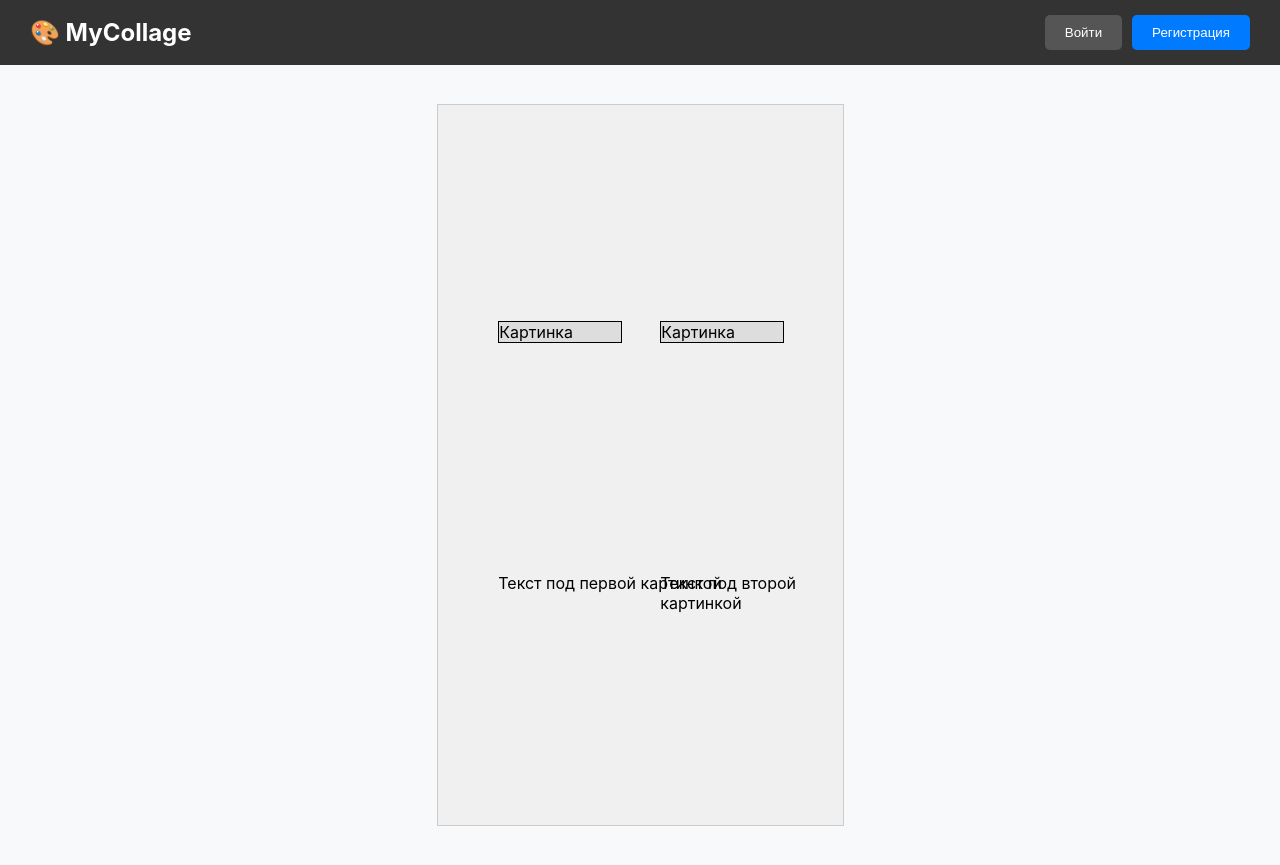
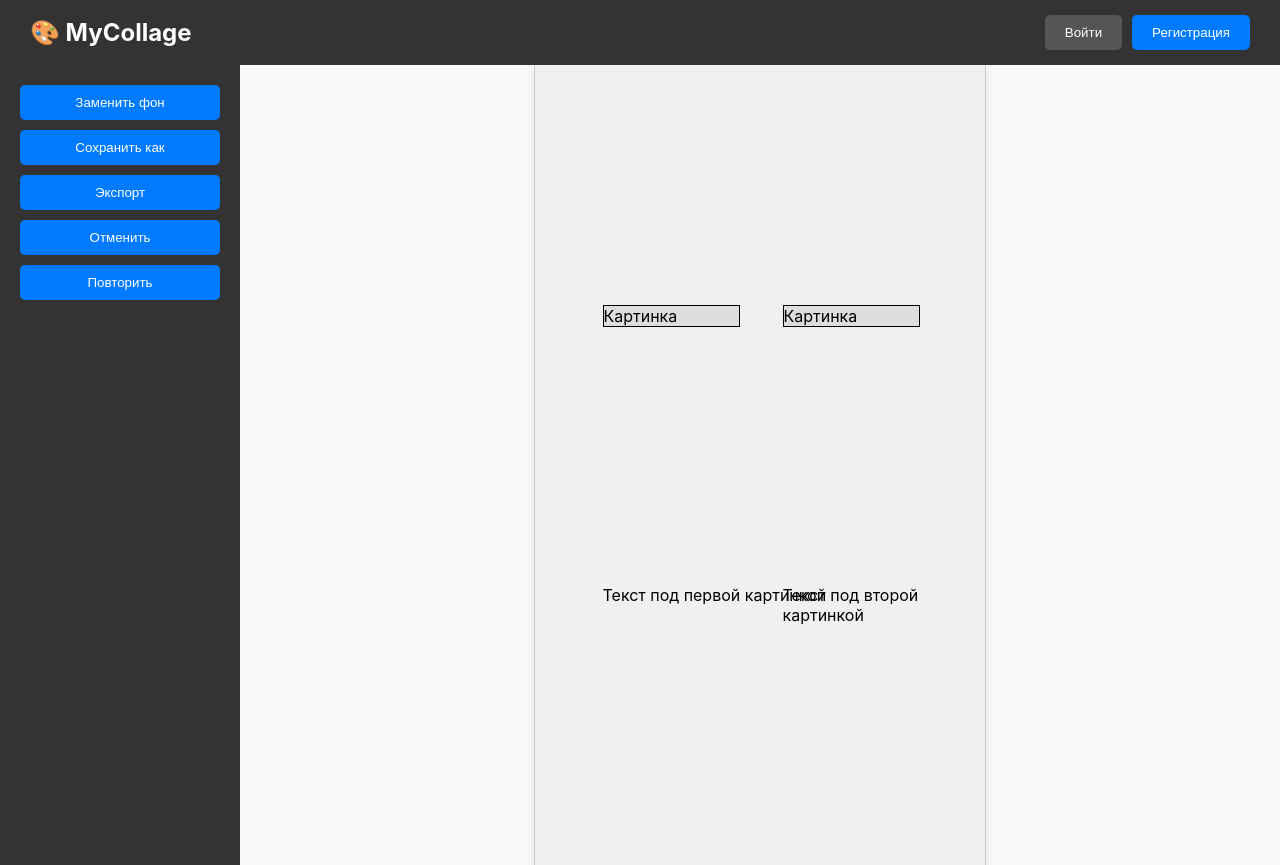
Before and after one commit to zhurabrik/dog_extractor_web, a React (Create React App) app: page /editor/1 in a window 1280 px wide. Built offline with nearby package versions, Linux system fonts and the light colour scheme.

Commit message:
Changing toolbar

```diff
--- /dev/null
+++ b/src/components/Toolbar.css
@@ -0,0 +1,23 @@
+.toolbar {
+    display: flex;
+    flex-direction: column;
+    gap: 10px;
+    padding: 20px;
+    background-color: #333;
+    color: white;
+    width: 200px;
+    height: 100%;
+  }
+
+  .toolbar button {
+    padding: 10px;
+    background-color: #007bff;
+    color: white;
+    border: none;
+    border-radius: 5px;
+    cursor: pointer;
+  }
+
+  .toolbar button:hover {
+    background-color: #0056b3;
+  }
--- /dev/null
+++ b/src/components/Toolbar.js
@@ -0,0 +1,22 @@
+import React from "react";
+import "./Toolbar.css";
+
+const Toolbar = ({
+  onReplaceBackground,
+  onSaveProject,
+  onExportProject,
+  onUndo,
+  onRedo,
+}) => {
+  return (
+    <div className="toolbar">
+      <button onClick={onReplaceBackground}>Заменить фон</button>
+      <button onClick={onSaveProject}>Сохранить как</button>
+      <button onClick={onExportProject}>Экспорт</button>
+      <button onClick={onUndo}>Отменить</button>
+      <button onClick={onRedo}>Повторить</button>
+    </div>
+  );
+};
+
+export default Toolbar;
--- a/src/pages/EditorPage.css
+++ b/src/pages/EditorPage.css
@@ -1,21 +1,46 @@
 .editor-page {
   display: flex;
-  justify-content: center;
-  align-items: center;
   height: 100vh;
   background-color: #f8f9fa;
   overflow: hidden;
+}
+
+.toolbar {
+  display: flex;
+  flex-direction: column;
+  gap: 10px;
+  padding: 20px;
+  background-color: #333;
+  color: white;
+  width: 200px; /* Панель всегда занимает фиксированную ширину */
+  height: 100%; /* Панель растягивается на всю высоту */
+}
+
+.toolbar button {
+  padding: 10px;
+  background-color: #007bff;
+  color: white;
+  border: none;
+  border-radius: 5px;
+  cursor: pointer;
+}
+
+.toolbar button:hover {
+  background-color: #0056b3;
 }
 
 .canvas-wrapper {
   display: flex;
   justify-content: center;
   align-items: center;
+  flex-grow: 1; /* Занимает всё оставшееся место */
   overflow: hidden;
 }
 
 .canvas {
+  position: relative;
   border: 1px solid #ccc;
-  background: white;
+  background-size: cover; /* Масштабирует фон без искажения */
+  background-position: center; /* Центрирует фон */
   box-shadow: 0 4px 10px rgba(0, 0, 0, 0.1);
 }
--- a/src/pages/EditorPage.js
+++ b/src/pages/EditorPage.js
@@ -1,25 +1,27 @@
 import React, { useState, useEffect } from "react";
 import { useParams } from "react-router-dom";
+import Toolbar from "../components/Toolbar"; // Панель инструментов
 import "./EditorPage.css";
 
 const EditorPage = () => {
-    const { templateId } = useParams();
+  const { templateId } = useParams(); // Получаем ID шаблона из URL
   const [canvasData, setCanvasData] = useState(null); // Данные макета
   const [canvasStyle, setCanvasStyle] = useState({}); // Стили холста
 
+  // Загружаем данные макета
   useEffect(() => {
-        // Загрузка данных макета
     const loadTemplate = () => {
       if (templateId === "1") {
         setCanvasData({
           orientation: "vertical",
           width: 1080,
           height: 1920,
+          background: "#f0f0f0", // Базовый цвет фона
           elements: [
-                        { type: "image", width: "30%", height: "auto", x: "15%", y: "30%" }, // Картинка 1
-                        { type: "image", width: "30%", height: "auto", x: "55%", y: "30%" }, // Картинка 2
-                        { type: "text", content: "Текст под первой картинкой", x: "15%", y: "65%" }, // Текст 1
-                        { type: "text", content: "Текст под второй картинкой", x: "55%", y: "65%" }, // Текст 2
+            { type: "image", width: "30%", height: "auto", x: "15%", y: "30%" },
+            { type: "image", width: "30%", height: "auto", x: "55%", y: "30%" },
+            { type: "text", content: "Текст под первой картинкой", x: "15%", y: "65%" },
+            { type: "text", content: "Текст под второй картинкой", x: "55%", y: "65%" },
           ],
         });
       } else if (templateId === "2") {
@@ -27,11 +29,12 @@ const EditorPage = () => {
           orientation: "horizontal",
           width: 1920,
           height: 1080,
+          background: "#f0f0f0",
           elements: [
-                        { type: "image", width: "33%", height: "auto", x: "20%", y: "40%" },
-                        { type: "image", width: "33%", height: "auto", x: "60%", y: "40%" },
-                        { type: "text", content: "Текст под первой картинкой", x: "20%", y: "70%" },
-                        { type: "text", content: "Текст под второй картинкой", x: "60%", y: "70%" },
+            { type: "image", width: "30%", height: "auto", x: "20%", y: "40%" },
+            { type: "image", width: "30%", height: "auto", x: "60%", y: "40%" },
+            { type: "text", content: "Текст под первой картинкой", x: "20%", y: "65%" },
+            { type: "text", content: "Текст под второй картинкой", x: "60%", y: "65%" },
           ],
         });
       }
@@ -40,35 +43,85 @@ const EditorPage = () => {
     loadTemplate();
   }, [templateId]);
 
+  // Масштабирование холста
   useEffect(() => {
-        // Рассчитываем масштабирование
     if (canvasData) {
-            const screenWidth = window.innerWidth * 0.9; // 90% ширины экрана
-            const screenHeight = window.innerHeight * 0.9; // 90% высоты экрана
-            const scale = Math.min(screenWidth / canvasData.width, screenHeight / canvasData.height); // Масштабирование с учетом пропорций
+      const screenWidth = window.innerWidth - 200; // Учитываем ширину панели инструментов
+      const screenHeight = window.innerHeight;
+      const scale = Math.min(screenWidth / canvasData.width, screenHeight / canvasData.height);
 
       setCanvasStyle({
-                width: canvasData.width * scale, // Масштабируем ширину
-                height: canvasData.height * scale, // Масштабируем высоту
+        width: canvasData.width * scale,
+        height: canvasData.height * scale,
+        background: canvasData.background,
+        backgroundSize: "cover", // Покрываем весь холст
+        backgroundPosition: "center", // Центрируем фон
       });
     }
   }, [canvasData]);
+
+  // Замена фона холста
+  const handleReplaceBackground = () => {
+    const input = document.createElement("input");
+    input.type = "file";
+    input.accept = "image/*";
+    input.onchange = (event) => {
+      const file = event.target.files[0];
+      if (file) {
+        const reader = new FileReader();
+        reader.onload = (e) => {
+          setCanvasData((prev) => ({
+            ...prev,
+            background: `url(${e.target.result})`, // Устанавливаем фон как background-image
+          }));
+        };
+        reader.readAsDataURL(file);
+      }
+    };
+    input.click();
+  };
+
+  const handleSaveProject = () => {
+    const projectName = prompt("Введите название проекта:");
+    if (projectName) {
+      alert(`Проект "${projectName}" сохранен! (пока только имитация)`);
+    }
+  };
+
+  const handleExportProject = () => {
+    alert("Функция экспорта еще в разработке.");
+  };
+
+  const handleUndo = () => {
+    alert("Отмена действия (в разработке).");
+  };
+
+  const handleRedo = () => {
+    alert("Повтор действия (в разработке).");
+  };
 
   if (!canvasData) return <p>Загрузка шаблона...</p>;
 
   return (
     <div className="editor-page">
+      {/* Панель инструментов */}
+      <Toolbar
+        onReplaceBackground={handleReplaceBackground}
+        onSaveProject={handleSaveProject}
+        onExportProject={handleExportProject}
+        onUndo={handleUndo}
+        onRedo={handleRedo}
+      />
+      {/* Холст */}
       <div className="canvas-wrapper">
         <div
           className="canvas"
           style={{
             ...canvasStyle,
-                        backgroundColor: "#f0f0f0",
             position: "relative",
           }}
         >
           {canvasData.elements.map((el, index) => {
-                        // Преобразуем проценты в абсолютные координаты
             const absoluteX = (parseFloat(el.x) / 100) * canvasStyle.width;
             const absoluteY = (parseFloat(el.y) / 100) * canvasStyle.height;
 
@@ -78,10 +131,10 @@ const EditorPage = () => {
                   key={index}
                   style={{
                     position: "absolute",
-                                        width: el.width, // Ширина элемента
-                                        height: el.height, // Высота элемента
-                                        top: absoluteY, // Абсолютная координата Y
-                                        left: absoluteX, // Абсолютная координата X
+                    width: el.width,
+                    height: el.height,
+                    top: absoluteY,
+                    left: absoluteX,
                     border: "1px solid black",
                     backgroundColor: "#ddd",
                   }}
@@ -95,8 +148,8 @@ const EditorPage = () => {
                   key={index}
                   style={{
                     position: "absolute",
-                                        top: absoluteY, // Абсолютная координата Y
-                                        left: absoluteX, // Абсолютная координата X
+                    top: absoluteY,
+                    left: absoluteX,
                     fontSize: "16px",
                     color: "#000",
                   }}
@@ -108,7 +161,6 @@ const EditorPage = () => {
 
             return null;
           })}
-
         </div>
       </div>
     </div>
```
Lines whose indentation alone changed are shown as unchanged.
